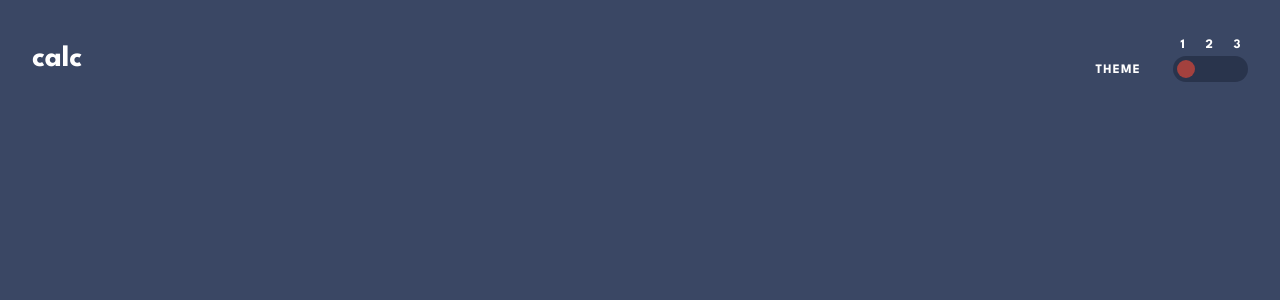
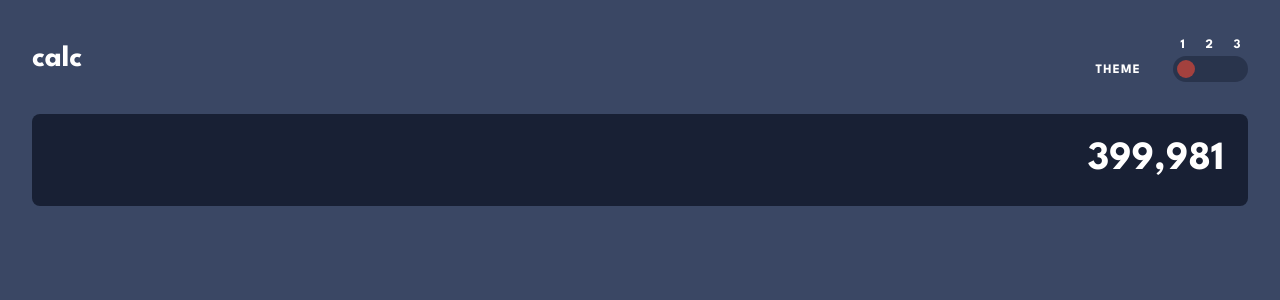
Before and after one commit to CiroJSCH/Calculator-app, a React (Vite) app: page / in a window 1280 px wide. Shown: the top 300 px of the page. Built offline with nearby package versions, Linux system fonts and the light colour scheme.

Commit message:
feat: Display component

```diff
--- a/src/App.tsx
+++ b/src/App.tsx
@@ -3,6 +3,7 @@ import { useState } from 'react';
 
 // Components
 import ThemeSwitcher from './components/ThemeSwitcher';
+import Display from './components/Display';
 
 type Props = {};
 
@@ -18,6 +19,7 @@ const App = (props: Props) => {
   return (
     <main className={`${themes[theme]} h-screen bg-main px-8 py-9`}>
       <ThemeSwitcher theme={theme} setTheme={setTheme}/>
+      <Display />
     </main>
   );
 };
--- /dev/null
+++ b/src/components/Display.tsx
@@ -0,0 +1,11 @@
+type Props = {}
+
+const Display = (props: Props) => {
+  return (
+    <div className="w-full h-auto bg-screen rounded-lg mt-8 px-6 py-4 flex items-center justify-end">
+      <span className="text-[40px] text-txtColor font-bold">399,981</span>
+    </div>
+  )
+}
+
+export default Display
```
